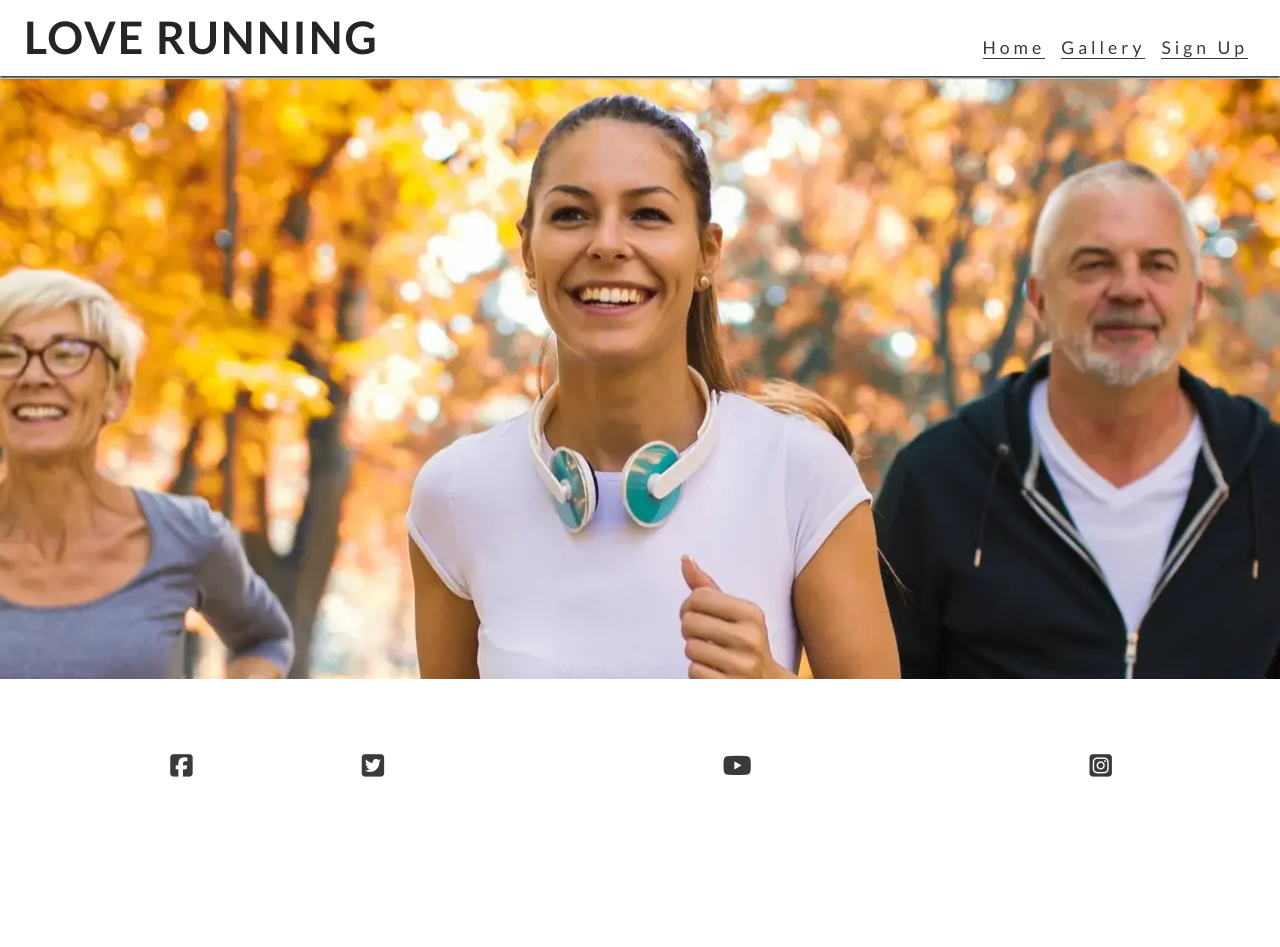
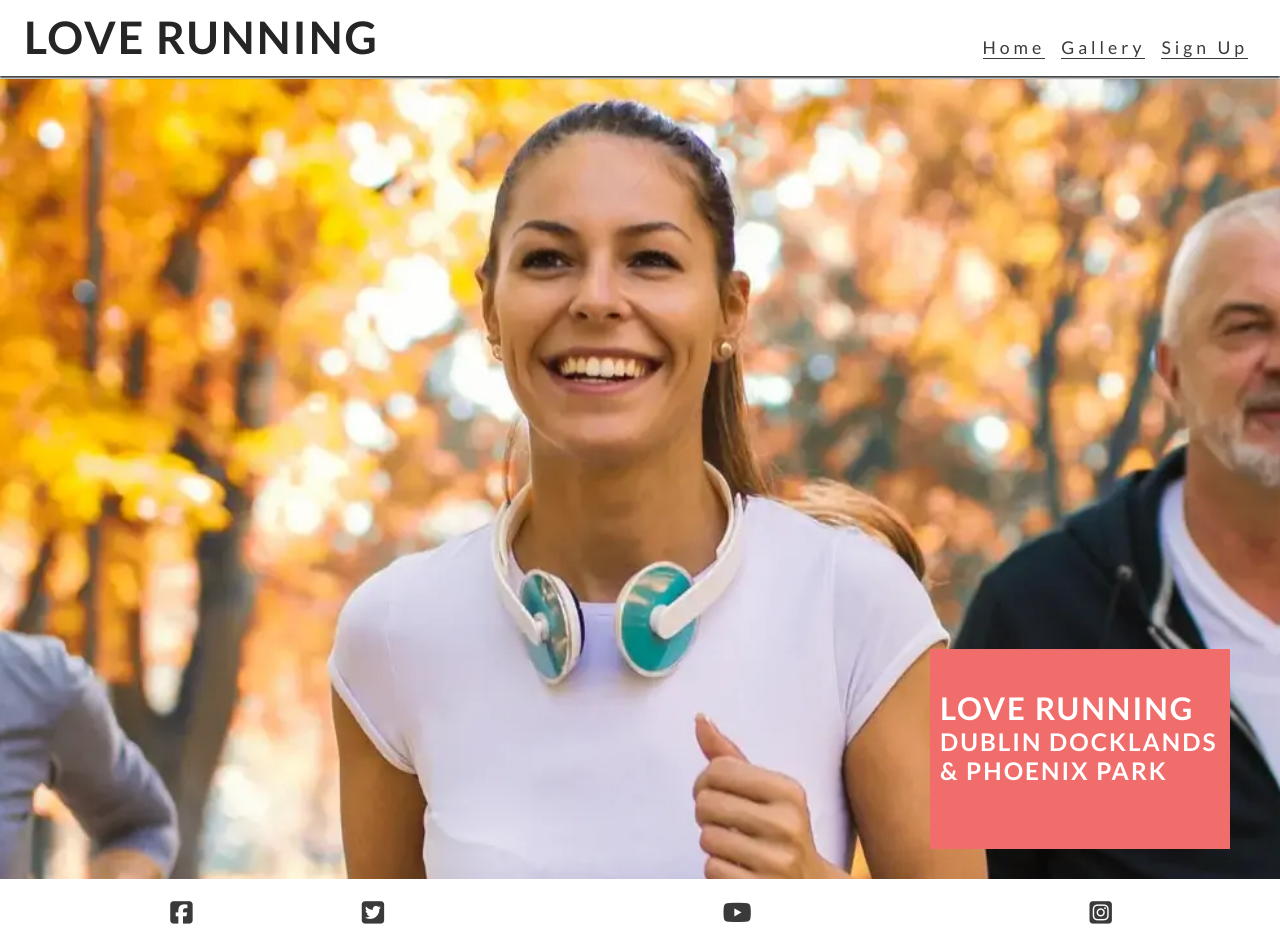
Before and after one commit to JyotiHambir-BC/love-running, a plain HTML site: page index.html in a window 1280 px wide. Before the commit the page ends 800 px from the top, so only its background shows below. Drawn offline with Linux system fonts and the light colour scheme.

Commit message:
Added cover text with club name and location

```diff
--- a/assets/css/style.css
+++ b/assets/css/style.css
@@ -17,7 +17,7 @@ body {
     font-family: 'Lato', sans-serif;
 
     }
-    h1{
+h1, h2, h3{
         font-family: 'Lato',sans-serif;
         text-transform: uppercase;
         letter-spacing: 2px;
@@ -82,6 +82,22 @@ main {
     height:600px;
     width: 100%;
     background:url(../images/hero-image.webp) no-repeat center center/cover;
+    position: relative;
+}
+#cover-text{
+    /* set rgba value to set a capacity of semi-transparency */
+    background-color: rgba(241, 109, 107, 7);
+    font-size: 130%;
+    position: absolute;
+    bottom: 30px;
+    width: 80%;
+    min-height: 200px;
+    padding-top: 40px;
+    padding-left: 10px;
+}
+#cover-text > h2, #cover-text > h3{
+    color:white;
+
 }
 
 #social-network{
@@ -126,6 +142,14 @@ main {
         margin-top: 79px;
 
     }
+    /* hero */
+    #cover-text{
+        width: 300px;
+        right: 50px;
+    }
+    #hero{
+        height: 800px;
+    }
 }
 /* larger device (laptops and desktops, 992px and up) */
 @media screen and (min-width :992px) {
--- a/index.html
+++ b/index.html
@@ -40,6 +40,10 @@
 
     <main>
         <section id="hero">
+            <div id="cover-text">
+                <h2>Love Running</h2>
+                <h3>Dublin Docklands & Phoenix Park</h3>
+            </div>
 
         </section>
     </main>
```
